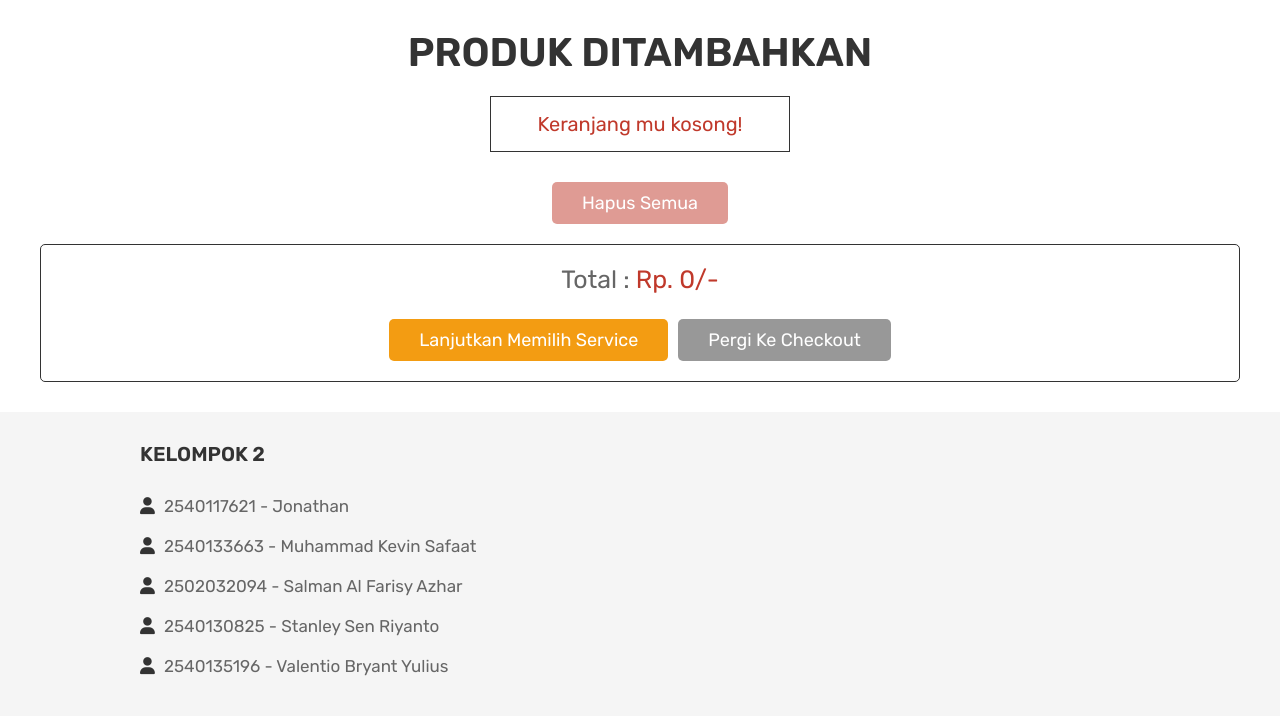
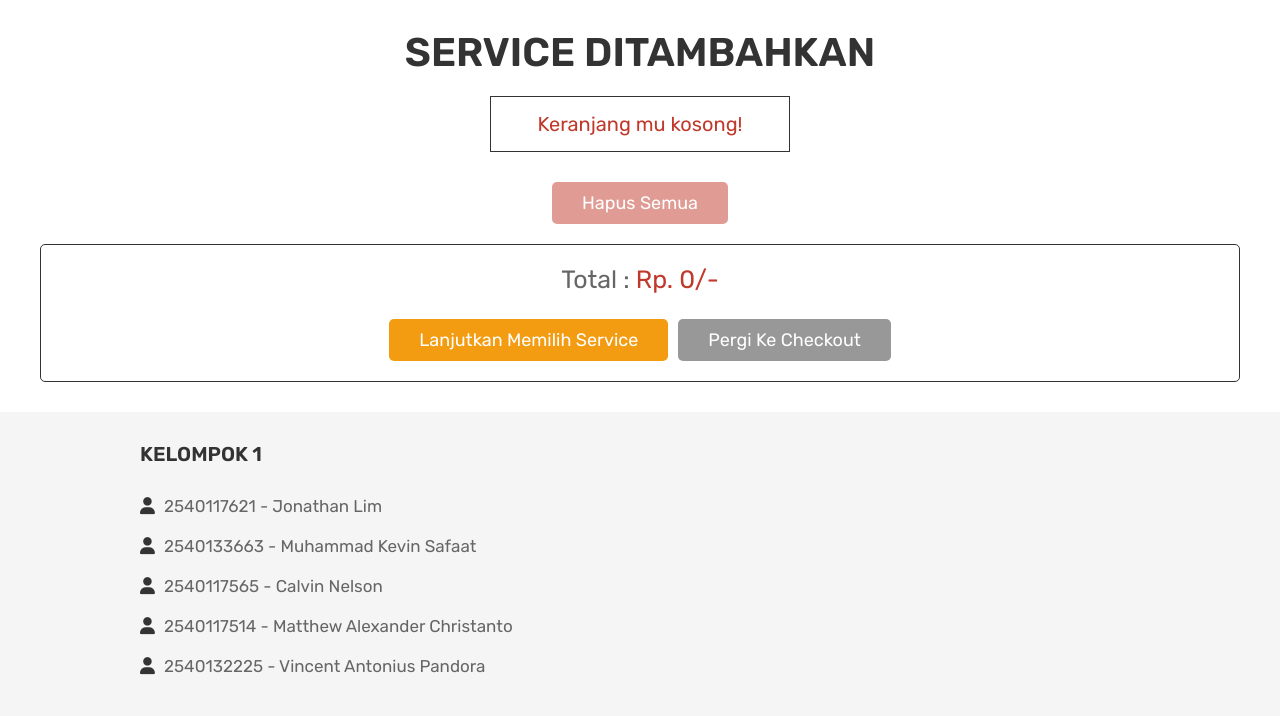
Before and after one commit to mKevinSF/Ngalebeut, a PHP site: page /cart.php in a window 1280 px wide. Shown: the part 374-1090 px from the top of the page. Run offline with PHP 8.4, Linux system fonts and the light colour scheme; a user stored in the database is signed in; data comes from the database, SQL or seed files in the repository.

Commit message:
ganti nama service

```diff
--- a/admin_page.php
+++ b/admin_page.php
@@ -84,7 +84,7 @@ if(!isset($admin_id)){
             $number_of_products = mysqli_num_rows($select_products);
          ?>
          <h3><?php echo $number_of_products; ?></h3>
-         <p>Produk Ditambahkan</p>
+         <p>Service Ditambahkan</p>
       </div>
 
       <div class="box">
--- a/cart.php
+++ b/cart.php
@@ -55,7 +55,7 @@ if(isset($_GET['delete_all'])){
 
 <section class="shopping-cart">
 
-   <h1 class="title">Produk Ditambahkan</h1>
+   <h1 class="title">Service Ditambahkan</h1>
 
    <div class="box-container">
       <?php
--- a/footer.php
+++ b/footer.php
@@ -3,12 +3,12 @@
    <div class="box-container">
 
       <div class="box">
-         <h3>Kelompok 2</h3>
-         <a href="#"> <i class="fas fa-user"></i> 2540117621  - Jonathan</a>
-         <a href="#"> <i class="fas fa-user"></i> 2540133663  - Muhammad Kevin Safaat </a>
-         <a href="#"> <i class="fas fa-user"></i> 2502032094 - Salman Al Farisy Azhar </a>
-         <a href="#"> <i class="fas fa-user"></i> 2540130825  - Stanley Sen Riyanto</a>
-         <a href="#"> <i class="fas fa-user"></i> 2540135196  - Valentio Bryant Yulius </a>
+         <h3>Kelompok 1</h3>
+         <a href="https://www.youtube.com/watch?v=QdezFxHfatw"> <i class="fas fa-user"></i> 2540117621   - Jonathan Lim</a>
+         <a href="https://www.youtube.com/watch?v=rV5ynCW-kVw&ab_channel=ZxiosExe"> <i class="fas fa-user"></i> 2540133663   - Muhammad Kevin Safaat </a>
+         <a href="#"> <i class="fas fa-user"></i> 2540117565   - Calvin Nelson </a>
+         <a href="#"> <i class="fas fa-user"></i> 2540117514   - Matthew Alexander Christanto</a>
+         <a href="https://www.youtube.com/watch?v=yPYZpwSpKmA"> <i class="fas fa-user"></i> 2540132225   - Vincent Antonius Pandora </a>
       </div>
 
    </div>
--- a/header.php
+++ b/header.php
@@ -8,7 +8,7 @@
 
    <div class="header-2">
       <div class="flex">
-         <a href="home.php" class="logo">1000 BUKU</a>
+         <a href="home.php" class="logo">Ngalebeut</a>
 
          <nav class="navbar">
             <a href="home.php">Home</a>
--- a/shop.php
+++ b/shop.php
@@ -50,12 +50,12 @@ if(isset($_POST['add_to_cart'])){
 <?php include 'header.php'; ?>
 
 <div class="heading">
-   <h3>BUKU KAMI</h3>
+   <h3>SERVICE KAMI</h3>
 </div>
 
 <section class="products">
 
-   <h1 class="title">Produk Terbaru</h1>
+   <h1 class="title">Service Terbaru</h1>
 
    <div class="box-container">
 
@@ -77,7 +77,7 @@ if(isset($_POST['add_to_cart'])){
       <?php
          }
       }else{
-         echo '<p class="empty">Belum ada produk yang ditambahkan!</p>';
+         echo '<p class="empty">Belum ada service yang tersedia!</p>';
       }
       ?>
    </div>
```
Also changed, not shown: admin_products.php (+4 -4 lines), home.php (+4 -4 lines).
